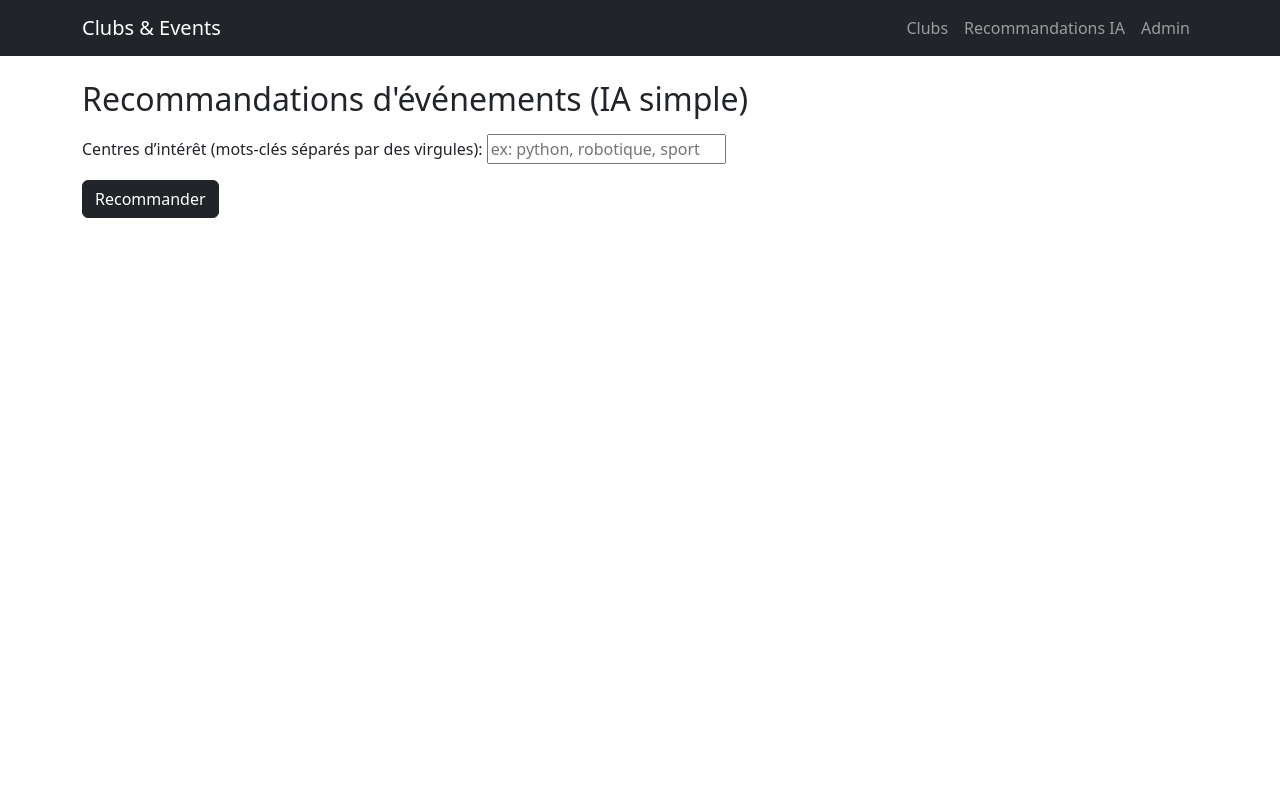
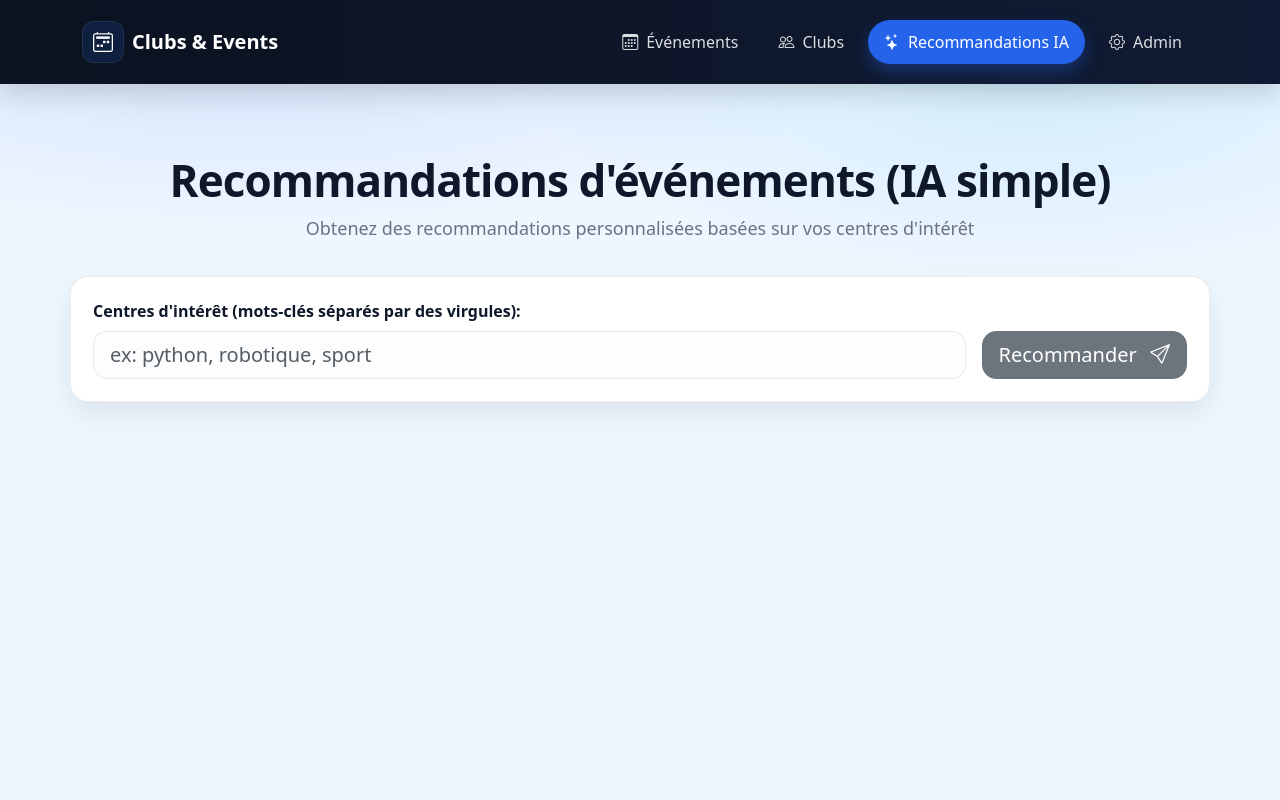
Before and after one commit to AbirBoukhriss/projet1django, a Django app: page /recommandations/ in a window 1280 px wide. Run offline with Django 5.2, Linux system fonts and the light colour scheme.

Commit message:
Amélioration du design UI (navbar, cartes, recommandations)

```diff
--- /dev/null
+++ b/core/static/core/style.css
@@ -0,0 +1,231 @@
+:root{
+  --bg: #eef6ff;
+  --card: #ffffff;
+  --muted: #6b7280;
+  --text: #0f172a;
+  --primary: #2563eb;
+  --primary-2: #1d4ed8;
+  --nav: #0b1220;
+  --nav-2: #101b33;
+  --border: rgba(15, 23, 42, 0.08);
+  --shadow: 0 12px 30px rgba(2, 8, 23, 0.08);
+  --radius: 18px;
+}
+
+.app-bg{
+  background: radial-gradient(1200px 420px at 20% 0%, rgba(37,99,235,.15), transparent 55%),
+              radial-gradient(900px 360px at 80% 10%, rgba(14,165,233,.12), transparent 55%),
+              var(--bg);
+  color: var(--text);
+  min-height: 100vh;
+}
+
+.topbar{
+  background: linear-gradient(90deg, var(--nav), var(--nav-2));
+  position: sticky;
+  top: 0;
+  z-index: 50;
+  box-shadow: 0 10px 25px rgba(0,0,0,.15);
+}
+
+.brand-icon{
+  display:inline-flex;
+  align-items:center;
+  justify-content:center;
+  width: 42px;
+  height: 42px;
+  border-radius: 12px;
+  background: rgba(37,99,235,.15);
+  border: 1px solid rgba(255,255,255,.08);
+}
+
+.nav-pill{
+  border-radius: 999px;
+  padding: 10px 16px !important;
+  color: rgba(255,255,255,.85) !important;
+}
+
+.nav-pill:hover{
+  background: rgba(255,255,255,.08);
+}
+
+.nav-pill.active{
+  background: var(--primary);
+  color: #fff !important;
+  box-shadow: 0 8px 18px rgba(37,99,235,.35);
+}
+
+.page-wrap{
+  padding: 36px 0 60px;
+}
+
+.hero{
+  padding: 34px 0 18px;
+}
+
+.hero-center{
+  text-align: center;
+}
+
+.hero-title{
+  font-size: 44px;
+  font-weight: 800;
+  letter-spacing: -0.02em;
+}
+
+.hero-subtitle{
+  margin-top: 8px;
+  color: var(--muted);
+  font-size: 18px;
+}
+
+.content-card{
+  background: var(--card);
+  border: 1px solid var(--border);
+  border-radius: var(--radius);
+  padding: 22px;
+  box-shadow: var(--shadow);
+}
+
+.event-list{
+  display: grid;
+  gap: 14px;
+}
+
+.event-item{
+  display:flex;
+  align-items:center;
+  justify-content: space-between;
+  gap: 16px;
+  padding: 18px 18px;
+  border-radius: 16px;
+  border: 1px solid var(--border);
+  background: #fff;
+  text-decoration: none;
+  color: inherit;
+  transition: transform .12s ease, box-shadow .12s ease, border-color .12s ease;
+}
+
+.event-item:hover{
+  transform: translateY(-1px);
+  border-color: rgba(37,99,235,.25);
+  box-shadow: 0 14px 28px rgba(2,8,23,.10);
+}
+
+.event-title{
+  font-weight: 800;
+  font-size: 22px;
+  text-transform: lowercase;
+}
+
+.event-meta{
+  display:flex;
+  flex-wrap: wrap;
+  gap: 18px;
+  margin-top: 10px;
+  color: var(--muted);
+  font-size: 14px;
+}
+
+.event-meta i{
+  margin-right: 8px;
+  color: rgba(37,99,235,.9);
+}
+
+.badge-soft{
+  background: rgba(37,99,235,.12);
+  color: rgba(37,99,235,.95);
+  padding: 10px 14px;
+  border-radius: 999px;
+  font-weight: 700;
+  border: 1px solid rgba(37,99,235,.18);
+}
+
+.club-card{
+  background: #fff;
+  border: 1px solid var(--border);
+  border-radius: var(--radius);
+  box-shadow: var(--shadow);
+  overflow: hidden;
+  height: 100%;
+  display:flex;
+  flex-direction: column;
+}
+
+.club-body{
+  padding: 22px;
+}
+
+.club-title{
+  font-size: 30px;
+  font-weight: 800;
+  margin-bottom: 8px;
+}
+
+.club-desc{
+  color: var(--muted);
+  margin-bottom: 18px;
+}
+
+.club-meta{
+  display: grid;
+  gap: 10px;
+  margin-top: 10px;
+}
+
+.club-meta-item{
+  display:flex;
+  gap: 10px;
+  align-items:center;
+  color: #0f172a;
+}
+
+.club-meta-item i{
+  color: rgba(37,99,235,.9);
+}
+
+.club-footer{
+  padding: 0 22px 22px;
+  margin-top: auto;
+}
+
+.btn-pill{
+  border-radius: 999px !important;
+}
+
+.btn-primary{
+  background: var(--primary) !important;
+  border-color: var(--primary) !important;
+}
+
+.btn-primary:hover{
+  background: var(--primary-2) !important;
+  border-color: var(--primary-2) !important;
+}
+
+.input-soft{
+  border-radius: 14px;
+  border: 1px solid var(--border);
+  background: #fbfdff;
+}
+
+.rec-form{
+  display:flex;
+  gap: 16px;
+  align-items: end;
+}
+
+.rec-field{
+  flex: 1;
+}
+
+.rec-btn{
+  white-space: nowrap;
+  border-radius: 14px !important;
+}
+
+@media (max-width: 992px){
+  .hero-title{ font-size: 34px; }
+  .rec-form{ flex-direction: column; align-items: stretch; }
+  .rec-btn{ width: 100%; }
+}
--- a/core/templates/core/base.html
+++ b/core/templates/core/base.html
@@ -1,25 +1,72 @@
+{% load static %}
 <!doctype html>
 <html lang="fr">
 <head>
-  <meta charset="utf-8">
-  <meta name="viewport" content="width=device-width, initial-scale=1">
+  <meta charset="utf-8" />
+  <meta name="viewport" content="width=device-width,initial-scale=1" />
   <title>{% block title %}Clubs & Events{% endblock %}</title>
+
+  <!-- Bootstrap -->
   <link href="https://cdn.jsdelivr.net/npm/bootstrap@5.3.3/dist/css/bootstrap.min.css" rel="stylesheet">
+  <!-- Bootstrap Icons -->
+  <link href="https://cdn.jsdelivr.net/npm/bootstrap-icons@1.11.3/font/bootstrap-icons.min.css" rel="stylesheet">
+  <!-- Custom CSS -->
+  <link href="{% static 'core/style.css' %}" rel="stylesheet">
 </head>
-<body>
-<nav class="navbar navbar-expand-lg navbar-dark bg-dark">
-  <div class="container">
-    <a class="navbar-brand" href="{% url 'home' %}">Clubs & Events</a>
-    <div class="navbar-nav">
-      <a class="nav-link" href="{% url 'clubs_list' %}">Clubs</a>
-      <a class="nav-link" href="{% url 'recommendations' %}">Recommandations IA</a>
-      <a class="nav-link" href="/admin/">Admin</a>
+
+<body class="app-bg">
+  <!-- NAVBAR -->
+  <header class="topbar">
+    <div class="container">
+      <nav class="navbar navbar-expand-lg navbar-dark py-3">
+        <a class="navbar-brand d-flex align-items-center gap-2 fw-bold" href="{% url 'home' %}">
+          <span class="brand-icon"><i class="bi bi-calendar2-week"></i></span>
+          <span>Clubs & Events</span>
+        </a>
+
+        <button class="navbar-toggler" type="button" data-bs-toggle="collapse" data-bs-target="#nav">
+          <span class="navbar-toggler-icon"></span>
+        </button>
+
+        <div class="collapse navbar-collapse" id="nav">
+          <ul class="navbar-nav ms-auto align-items-lg-center gap-lg-2">
+            <li class="nav-item">
+              <a class="nav-link nav-pill {% if request.resolver_match.url_name == 'home' %}active{% endif %}"
+                 href="{% url 'home' %}">
+                <i class="bi bi-calendar3 me-2"></i>Événements
+              </a>
+            </li>
+
+            <li class="nav-item">
+              <a class="nav-link nav-pill {% if request.resolver_match.url_name == 'clubs_list' %}active{% endif %}"
+                 href="{% url 'clubs_list' %}">
+                <i class="bi bi-people me-2"></i>Clubs
+              </a>
+            </li>
+
+            <li class="nav-item">
+              <a class="nav-link nav-pill {% if request.resolver_match.url_name == 'recommendations' %}active{% endif %}"
+                 href="{% url 'recommendations' %}">
+                <i class="bi bi-stars me-2"></i>Recommandations IA
+              </a>
+            </li>
+
+            <li class="nav-item">
+              <a class="nav-link nav-pill" href="/admin/">
+                <i class="bi bi-gear me-2"></i>Admin
+              </a>
+            </li>
+          </ul>
+        </div>
+      </nav>
     </div>
-  </div>
-</nav>
+  </header>
 
-<div class="container my-4">
-  {% block content %}{% endblock %}
-</div>
+  <!-- PAGE -->
+  <main class="container page-wrap">
+    {% block content %}{% endblock %}
+  </main>
+
+  <script src="https://cdn.jsdelivr.net/npm/bootstrap@5.3.3/dist/js/bootstrap.bundle.min.js"></script>
 </body>
 </html>
--- a/core/templates/core/recommendations.html
+++ b/core/templates/core/recommendations.html
@@ -2,25 +2,52 @@
 {% block title %}Recommandations IA{% endblock %}
 
 {% block content %}
-<h2>Recommandations d'événements (IA simple)</h2>
+<section class="hero hero-center">
+  <h1 class="hero-title">Recommandations d'événements (IA simple)</h1>
+  <p class="hero-subtitle">Obtenez des recommandations personnalisées basées sur vos centres d'intérêt</p>
+</section>
 
-<form method="get" class="mt-3">
-  {{ form.as_p }}
-  <button class="btn btn-dark" type="submit">Recommander</button>
-</form>
+<section class="content-card">
+  <form method="get" class="rec-form">
+    <div class="rec-field">
+      <label class="form-label fw-semibold">
+        Centres d'intérêt (mots-clés séparés par des virgules):
+      </label>
+      <input
+        type="text"
+        name="interests"
+        value="{{ request.GET.interests|default:'' }}"
+        class="form-control form-control-lg input-soft"
+        placeholder="ex: python, robotique, sport"
+      />
+    </div>
+
+    <button class="btn btn-secondary btn-lg btn-pill rec-btn" type="submit">
+      Recommander <i class="bi bi-send ms-2"></i>
+    </button>
+  </form>
+</section>
 
 {% if recs %}
-  <hr>
-  <h4>Résultats</h4>
-  <div class="list-group mt-2">
-    {% for r in recs %}
-      <a class="list-group-item list-group-item-action" href="{% url 'event_detail' r.event.id %}">
-        <strong>{{ r.event.titre }}</strong><br>
-        <small>{{ r.justification }}</small>
+  <section class="content-card mt-4">
+    <h5 class="mb-3">Résultats</h5>
+    <div class="event-list">
+      {% for r in recs %}
+      <a class="event-item" href="{% url 'event_detail' r.event.id %}">
+        <div class="event-main">
+          <div class="event-title">{{ r.event.titre }}</div>
+          <div class="event-meta">
+            <span><i class="bi bi-info-circle"></i> {{ r.justification }}</span>
+          </div>
+        </div>
+        <div class="event-right">
+          <span class="badge badge-soft">Voir</span>
+        </div>
       </a>
-    {% endfor %}
-  </div>
-{% elif request.GET %}
+      {% endfor %}
+    </div>
+  </section>
+{% elif request.GET.interests %}
   <p class="text-muted mt-3">Aucune recommandation trouvée avec ces mots-clés.</p>
 {% endif %}
 {% endblock %}
```
Also changed, not shown: core/templates/core/clubs_list.html (+28 -11 lines), core/templates/core/home.html (+24 -9 lines).
